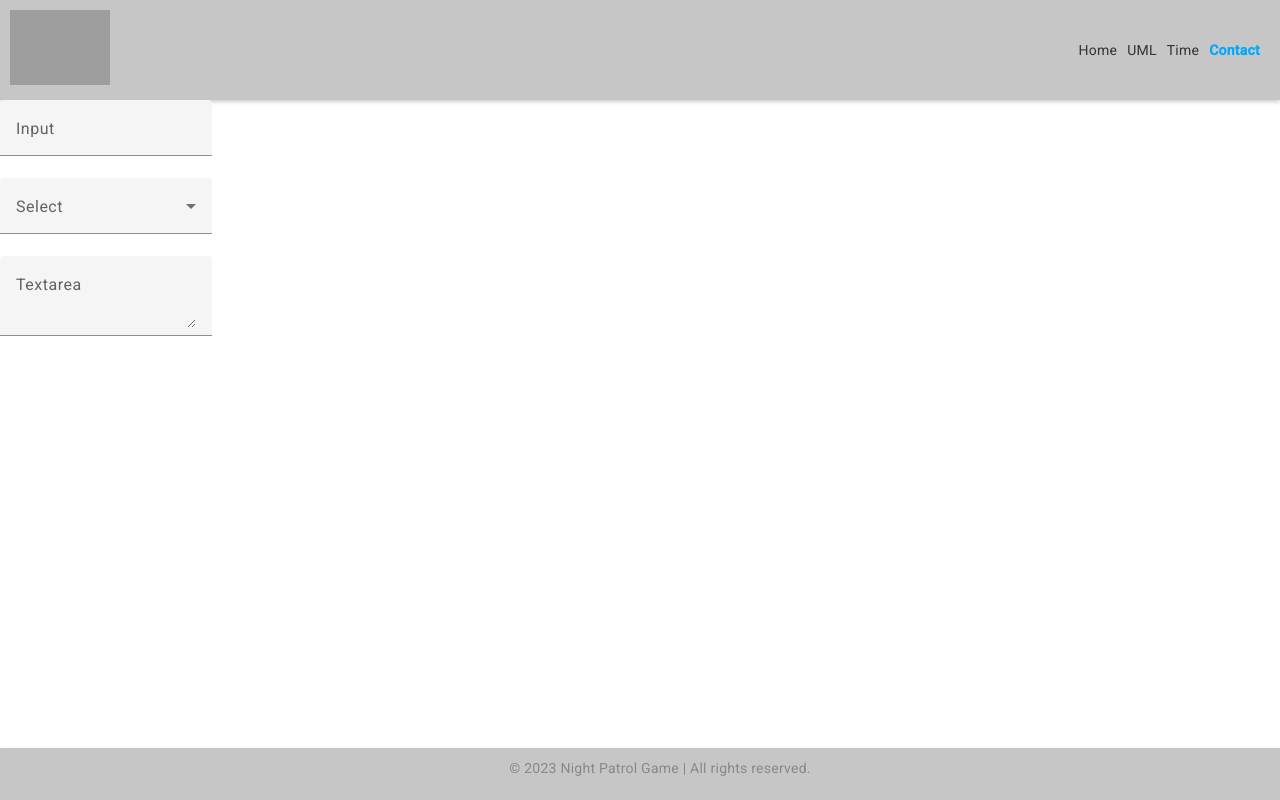
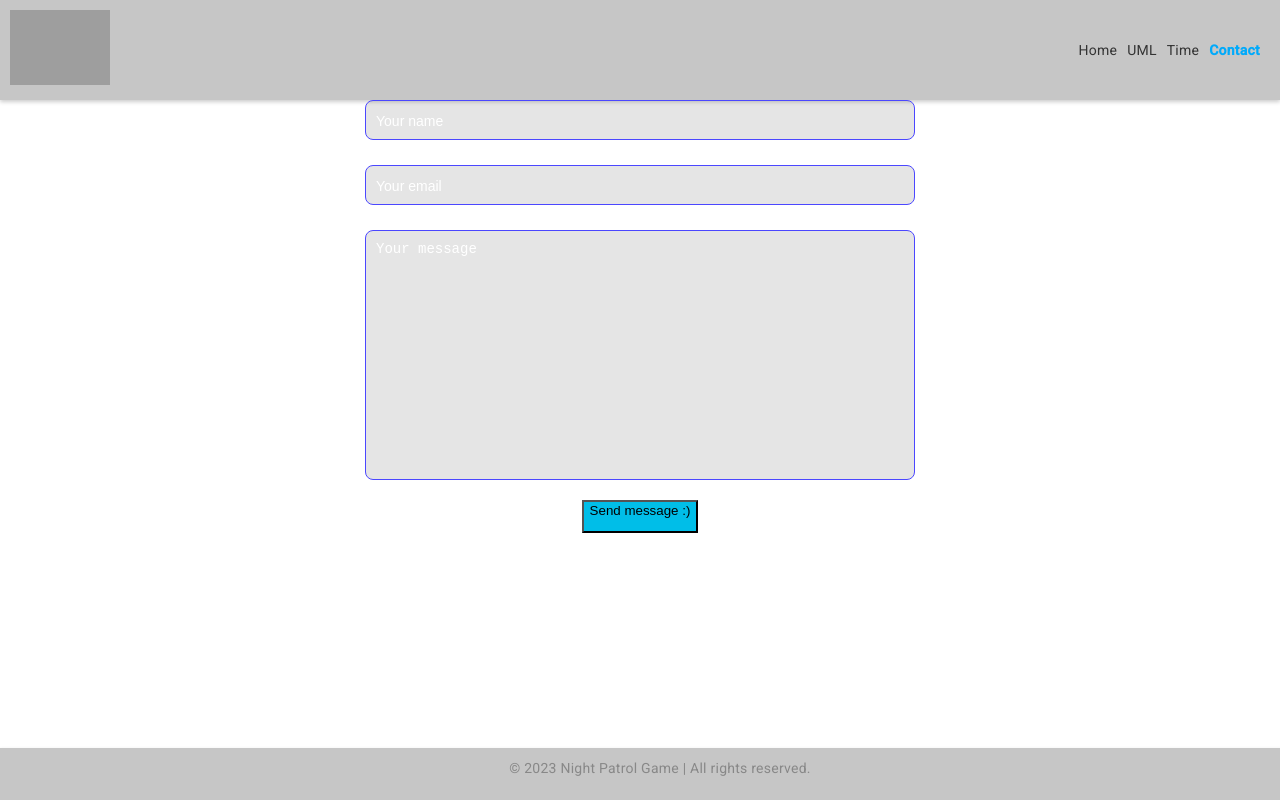
Before and after one commit to friedersinger/Night_Patrol_Anuglar_Explain, an Angular app: page /contact in a window 1280 px wide. Built offline with nearby package versions, Linux system fonts and the light colour scheme; grey boxes are pictures that could not be loaded.

Commit message:
material design slider

```diff
--- a/src/app/app.module.ts
+++ b/src/app/app.module.ts
@@ -1,6 +1,6 @@
 import { NgModule } from '@angular/core';
 import { BrowserModule } from '@angular/platform-browser';
-import { RouterModule } from '@angular/router'; // Import RouterModule
+import { RouterModule } from '@angular/router';
 
 import { AppComponent } from './app.component';
 
@@ -15,6 +15,7 @@ import { BrowserAnimationsModule } from '@angular/platform-browser/animations';
 import { MatFormFieldModule } from '@angular/material/form-field';
 import { MatInputModule } from '@angular/material/input';
 import { MatSelectModule } from '@angular/material/select';
+import { MatSlideToggleModule } from '@angular/material/slide-toggle';
 
 @NgModule({
   declarations: [
@@ -34,6 +35,7 @@ import { MatSelectModule } from '@angular/material/select';
     MatFormFieldModule,
     MatInputModule,
     MatSelectModule,
+    MatSlideToggleModule,
   ],
   providers: [],
   bootstrap: [AppComponent],
--- a/src/app/contact/contact.component.html
+++ b/src/app/contact/contact.component.html
@@ -1,15 +1,52 @@
-<mat-form-field>
-  <mat-label>Input</mat-label>
-  <input matInput />
-</mat-form-field>
-<mat-form-field>
-  <mat-label>Select</mat-label>
-  <mat-select>
-    <mat-option value="one">First option</mat-option>
-    <mat-option value="two">Second option</mat-option>
-  </mat-select>
-</mat-form-field>
-<mat-form-field>
-  <mat-label>Textarea</mat-label>
-  <textarea matInput></textarea>
-</mat-form-field>
+<div data-aos="fade-left" data-aos-duration="1000">
+  <form (submit)="sendMail()" ngNativeValidate class="message-boxes" #myForm>
+    <input
+      class="input-small"
+      required
+      type="text"
+      name="name"
+      placeholder="Your name"
+      #nameField
+      [disabled]="send"
+    />
+
+    <input
+      class="input-small"
+      required
+      type="email"
+      name="email"
+      placeholder="Your email"
+      #emailField
+      [disabled]="send"
+    />
+
+    <textarea
+      class="input-big"
+      required
+      name="message"
+      placeholder="Your message"
+      style="padding: 10px"
+      #messageField
+      [disabled]="send"
+    ></textarea>
+
+    <div style="width: 100%">
+      <p class="sent-or-not" style="color: red" *ngIf="failed">
+        Ups, there was a mistake... please try again
+      </p>
+      <p class="sent-or-not" style="color: greenyellow" *ngIf="sendSuccess">
+        Email sent!
+      </p>
+    </div>
+    <button
+      type="submit"
+      mat-raised-button
+      style="background-color: #00bee8"
+      color="primary"
+      #sendButton
+      [disabled]="send"
+    >
+      <p>Send message :)</p>
+    </button>
+  </form>
+</div>
--- a/src/app/contact/contact.component.scss
+++ b/src/app/contact/contact.component.scss
@@ -1,5 +1,293 @@
-:host {
+.contact {
+  position: relative;
+  display: flex;
+  flex-direction: column;
+  align-items: center;
+  padding-top: 90px;
+  padding-left: 100px;
+  padding-right: 100px;
+  padding-bottom: 200px;
+  overflow: hidden;
+  max-width: 100%;
+}
+
+.heading {
+  display: flex;
+  align-items: center;
+  font-size: 35px;
+
+  img {
+    position: absolute;
+    right: 0;
+    width: 30vw;
+    height: 3px;
+  }
+}
+
+.message-part {
+  display: flex;
+  flex-direction: row;
+  justify-content: space-between;
+  width: 100%;
+  padding-top: 30px;
+}
+
+.description {
+  max-width: 40%;
   display: flex;
   flex-direction: column;
   align-items: flex-start;
 }
+
+.contact-text {
+  p {
+    font-size: 15px;
+  }
+  width: 300px;
+}
+
+.headline {
+  display: flex;
+  align-items: center;
+}
+
+.message-boxes {
+  display: flex;
+  flex-direction: column;
+  align-items: center;
+
+  button {
+    font-weight: 400;
+    &:hover {
+      transform: scale(1.1);
+    }
+  }
+}
+
+.input-small {
+  margin-bottom: 25px;
+  width: 550px;
+  height: 40px;
+  background-color: rgba(0, 0, 0, 0.1);
+  border-radius: 8px;
+  border: 1px solid #4b47ff;
+  color: rgba(252, 251, 251, 0.8);
+  padding-left: 10px;
+  box-sizing: border-box;
+  font-size: 15px;
+
+  &::placeholder {
+    color: white;
+    font-size: 14px;
+  }
+
+  &:hover {
+    border: 1px solid #00bee8;
+    cursor: pointer;
+  }
+
+  &:focus {
+    outline: none !important;
+    border: 1px solid #00bee8;
+  }
+}
+
+.input-big {
+  margin-bottom: 20px;
+  width: 550px;
+  height: 250px;
+  background-color: rgba(0, 0, 0, 0.1);
+  border-radius: 8px;
+  border: 1px solid #4b47ff;
+  color: rgba(252, 251, 251, 0.8);
+  padding-left: 10px;
+  box-sizing: border-box;
+  resize: none;
+  padding-top: 10px;
+  font-size: 15px;
+
+  &::placeholder {
+    color: white;
+    font-size: 14px;
+  }
+
+  &:hover {
+    border: 1px solid #00bee8;
+    cursor: pointer;
+  }
+
+  &:focus {
+    outline: none !important;
+    border: 1px solid #00bee8;
+  }
+}
+
+.go-up-arrow {
+  position: absolute;
+  bottom: 50px;
+  right: 100px;
+  z-index: 2;
+
+  &:hover {
+    cursor: pointer;
+    transform: scale(1.2);
+  }
+}
+
+.biggest-shadow {
+  position: absolute;
+  right: -400px;
+  bottom: -750px;
+}
+
+.sent-or-not {
+  display: flex;
+  justify-content: center;
+  font-size: 11px;
+  margin-top: 0px;
+  margin-bottom: 20px;
+}
+
+@media (max-width: 1200px) {
+  .heading {
+    font-size: 30px;
+  }
+
+  .input-small {
+    width: 450px;
+  }
+
+  .input-big {
+    width: 450px;
+  }
+}
+
+@media (max-width: 1000px) {
+  .contact {
+    padding-left: 50px;
+    padding-right: 50px;
+  }
+
+  .contact-text {
+    p {
+      font-size: 13px;
+    }
+  }
+
+  .input-small {
+    width: 400px;
+  }
+
+  .input-big {
+    width: 400px;
+  }
+
+  .go-up-arrow {
+    bottom: 50px;
+    right: 50px;
+    z-index: 2;
+  }
+}
+
+@media (max-width: 850px) {
+  .contact {
+    padding-top: 10px;
+    padding-bottom: 50px;
+  }
+
+  .message-part {
+    flex-direction: column;
+    align-items: center;
+    padding-top: 0;
+  }
+
+  .heading {
+    font-size: 22px;
+  }
+
+  .description {
+    width: 100%;
+    display: flex;
+    justify-content: center;
+    padding-bottom: 50px;
+    align-items: center;
+    max-width: 60%;
+  }
+
+  .headline {
+    width: 400px;
+    display: flex;
+    justify-content: center;
+  }
+
+  .contact-text {
+    display: flex;
+    justify-content: center;
+    text-align: center;
+  }
+
+  .contact-text {
+    p {
+      font-size: 11px;
+    }
+  }
+}
+
+@media (max-width: 750px) {
+  .heading {
+    font-size: 20px;
+  }
+}
+
+@media (max-width: 650px) {
+  .contact-text {
+    p {
+      font-size: 10px;
+    }
+  }
+}
+
+@media (max-width: 550px) {
+  .description {
+    width: calc(100vw - 30px);
+  }
+
+  .headline {
+    width: 70vw;
+    text-align: center;
+  }
+
+  .input-small {
+    width: calc(100vw - 30px);
+  }
+
+  .input-big {
+    width: calc(100vw - 30px);
+  }
+
+  .go-up-arrow {
+    bottom: 20px;
+    right: 20px;
+    z-index: 2;
+    height: 30px;
+  }
+}
+
+@media (max-width: 450px) {
+  .heading {
+    img {
+      width: 24vw;
+    }
+  }
+}
+
+@media (max-width: 350px) {
+  .contact-text {
+    width: 200px;
+  }
+  .heading {
+    img {
+      width: 15vw;
+    }
+  }
+}
--- a/src/app/contact/contact.component.ts
+++ b/src/app/contact/contact.component.ts
@@ -1,8 +1,60 @@
-import { Component } from '@angular/core';
+import { Component, ElementRef, ViewChild } from '@angular/core';
 
 @Component({
   selector: 'app-contact',
   templateUrl: './contact.component.html',
   styleUrls: ['./contact.component.scss'],
 })
-export class ContactComponent {}
+export class ContactComponent {
+  @ViewChild('myForm') myForm!: ElementRef;
+  @ViewChild('nameField') nameField!: ElementRef;
+  @ViewChild('emailField') emailField!: ElementRef;
+  @ViewChild('messageField') messageField!: ElementRef;
+  @ViewChild('sendButton') sendButton!: ElementRef;
+
+  sendMailUrl: string = 'https://frieder-singer.com/send_mail/send_mail.php';
+
+  send: boolean = false;
+  sendSuccess: boolean = false;
+  failed: boolean = false;
+
+  async sendMail() {
+    this.failed = false;
+    this.sendSuccess = false;
+    this.send = true;
+    let fd = new FormData();
+    this.setFormData(fd);
+    await this.sendData(fd);
+    this.resetInputs();
+    this.send = false;
+    if (!this.failed) {
+      this.sendSuccess = true;
+    }
+  }
+
+  async sendData(fd: FormData) {
+    try {
+      let response = await fetch(this.sendMailUrl, {
+        method: 'POST',
+        body: fd,
+      });
+      if (!response.ok) {
+        throw await response.json();
+      }
+    } catch (e) {
+      this.failed = true;
+    }
+  }
+
+  setFormData(fd: FormData) {
+    fd.append('name', this.nameField.nativeElement.value);
+    fd.append('email', this.emailField.nativeElement.value);
+    fd.append('message', this.messageField.nativeElement.value);
+  }
+
+  resetInputs() {
+    this.nameField.nativeElement.value = '';
+    this.emailField.nativeElement.value = '';
+    this.messageField.nativeElement.value = '';
+  }
+}
--- a/src/app/navbar/navbar.component.scss
+++ b/src/app/navbar/navbar.component.scss
@@ -22,6 +22,10 @@
   margin-right: 10px;
   text-decoration: none;
   color: #333;
+}
+
+.navbar-links a:hover {
+  color: #57c8fc;
 }
 
 .navbar-links a.active {
@@ -60,6 +64,7 @@
     align-items: flex-end;
     position: absolute;
     background-color: #333;
+    gap: 8px;
     padding-top: 20px;
     padding-left: 20px;
     padding-bottom: 20px;
--- a/src/app/start-screen/start-screen.component.html
+++ b/src/app/start-screen/start-screen.component.html
@@ -25,7 +25,18 @@
   </p>
 
   <h3>JavaScript Classes</h3>
-  <button id="openAllButton" class="modern-button">Open All</button>
+
+  <mat-slide-toggle
+    id="openAllButton"
+    class="example-margin"
+    [color]="color"
+    [checked]="checked"
+    [disabled]="disabled"
+  >
+    {{ toggleText }}
+  </mat-slide-toggle>
+
+  <!-- <button id="openAllButton" class="modern-button">Open All</button> -->
   <ul>
     <li>
       <strong>World:</strong>
--- a/src/app/start-screen/start-screen.component.ts
+++ b/src/app/start-screen/start-screen.component.ts
@@ -1,4 +1,5 @@
 import { Component, OnInit } from '@angular/core';
+import { ThemePalette } from '@angular/material/core';
 
 @Component({
   selector: 'app-start-screen',
@@ -7,13 +8,16 @@ import { Component, OnInit } from '@angular/core';
 })
 export class StartScreenComponent implements OnInit {
   title: string = 'Night_Patrol_Angular';
+  color: ThemePalette = 'accent';
+  checked = false;
+  disabled = false;
+  toggleText = 'Slide me, to open!';
 
   constructor() {}
 
   ngOnInit(): void {
     this.handleStrongElements();
     this.setupOpenAllButton();
-    this.includeHTML();
   }
 
   private handleStrongElements(): void {
@@ -46,32 +50,10 @@ export class StartScreenComponent implements OnInit {
           paragraph.style.display = isOpen ? 'block' : 'none';
         });
 
-        if (isOpen) {
-          openAllButton.innerText = 'Close All';
-          openAllButton.style.backgroundColor = 'red';
-        } else {
-          openAllButton.innerText = 'Open All';
-          openAllButton.style.backgroundColor = '#4CAF50';
-        }
+        this.toggleText = isOpen
+          ? 'Slide me, to close all!'
+          : 'Slide me, to open all!';
       });
     }
   }
-
-  private async includeHTML(): Promise<void> {
-    const includeElements: NodeListOf<HTMLElement> =
-      document.querySelectorAll('[w3-include-html]');
-    const elementsArray: HTMLElement[] = Array.from(includeElements);
-
-    for (const element of elementsArray) {
-      const file: string | null = element.getAttribute('w3-include-html'); // "includes/header.html"
-      if (file) {
-        const resp: Response = await fetch(file);
-        if (resp.ok) {
-          element.innerHTML = await resp.text();
-        } else {
-          element.innerHTML = 'Page not found';
-        }
-      }
-    }
-  }
 }
```
Also changed, not shown: send_mail/success.html (added, +11 -0 lines), src/app/start-screen/start-screen.component.scss (+18 -18 lines), 1 other file (tests, documents, lock files or other folders).
